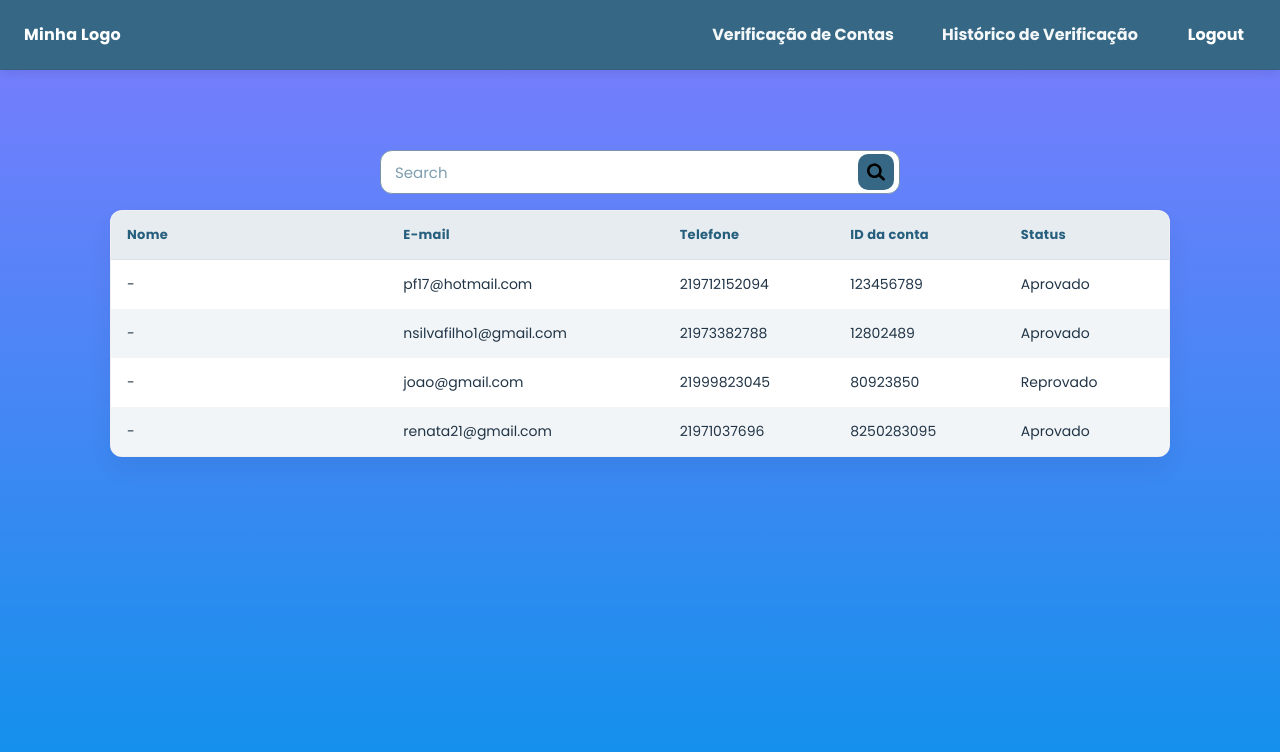
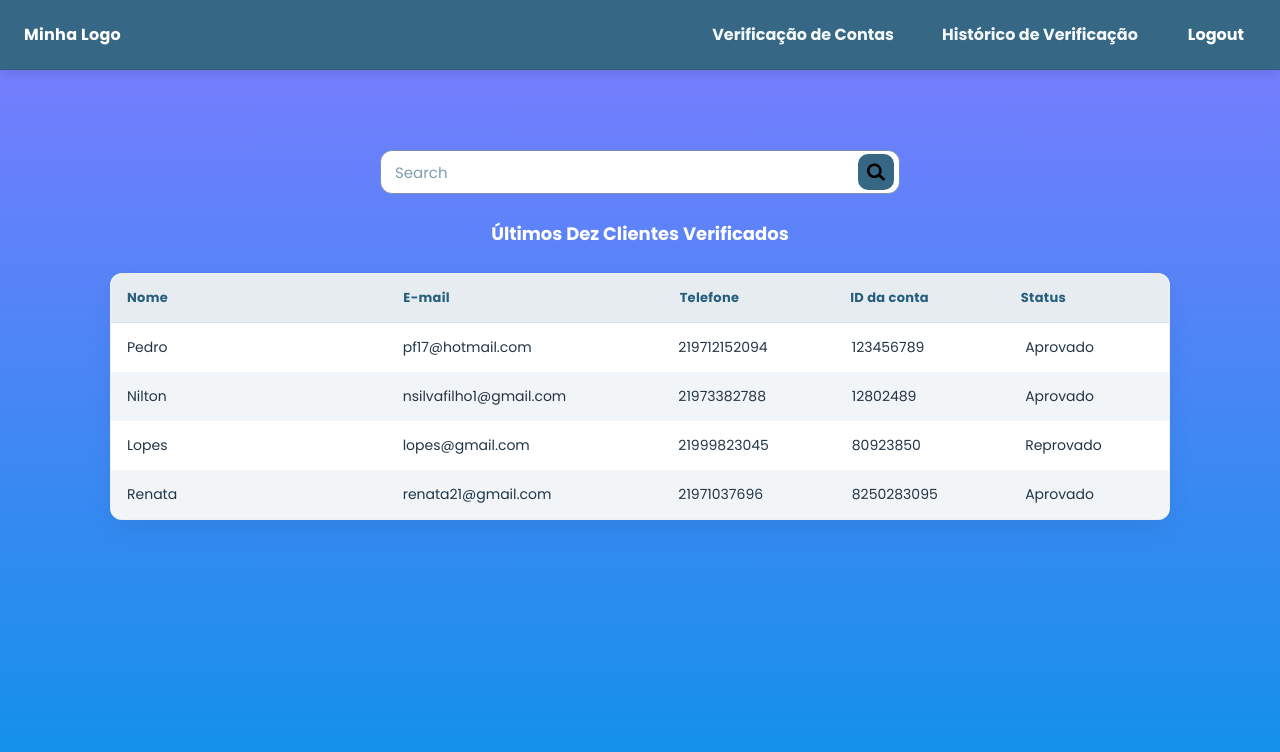
Before and after one commit to pedrosilva2604/project-solo-Pedro-FRONT_END, a React (Vite) app in the folder Gestão-Interna/: page /historico in a window 1280 px wide. Shown: the top 752 px of the page. Built offline with nearby package versions, Linux system fonts and the light colour scheme; a web font is replaced by a local one.

Commit message:
Testes de funcionalidades na página de histórico, tudo funcionando, faltando apenas as páginas de login, e começar a integração com o back-end

```diff
--- a/Gestão-Interna/src/components/SearchFilter/SearchFilter.jsx
+++ b/Gestão-Interna/src/components/SearchFilter/SearchFilter.jsx
@@ -1,13 +1,22 @@
-import React, { useState } from "react";
+import React from "react";
 import "./SearchFilter.css";
 import Lupa from "../../Assets/Lupa.svg";
 
-function SearchFilter({ onSearch }) {
-  const [search, setSearch] = useState("");
+function SearchFilter({ onSearch, value, setValue }) {
 
   const handleInputChange = (event) => {
-    setSearch(event.target.value);
-    onSearch(event.target.value);
+    setValue(event.target.value);
+  };
+
+  const handleSubmitSearch = () => {
+    onSearch(value);
+  }
+
+  const handleKeyPressSearch = (event) => {
+    if (event.key === "Enter") {
+      event.preventDefault()
+      handleSubmitSearch();
+    }
   };
 
   return (
@@ -15,12 +24,13 @@ function SearchFilter({ onSearch }) {
       <input
         type="text"
         id="Text-Search"
-        value={search}
+        value={value}
         onChange={handleInputChange}
+        onKeyDown={handleKeyPressSearch}
         placeholder="Search"
       />
 
-      <button type="submit" aria-label="Buscar">
+      <button type="submit" aria-label="Buscar" onClick={handleSubmitSearch}>
         <img src={Lupa} alt="Pesquisar" />
       </button>
     </div>
--- a/Gestão-Interna/src/pages/Historico/Historico.css
+++ b/Gestão-Interna/src/pages/Historico/Historico.css
@@ -1,13 +1,13 @@
-:root{
-  --primary:#366885;
-  --accent:#7895ac;
-  --white:#fff;
-  --dark:#265e7e;
-  --muted:#7e9eb1;
+:root {
+  --primary: #366885;
+  --accent: #7895ac;
+  --white: #fff;
+  --dark: #265e7e;
+  --muted: #7e9eb1;
 }
 
 /* wrapper da página de histórico */
-.search-bar-container{
+.search-bar-container {
   max-width: 1100px;
   margin: 80px auto 40px;
   padding: 0 20px;
@@ -17,7 +17,7 @@
 }
 
 /* bloco do filtro/busca (topo) */
-.search-filter{
+.search-filter {
   display: grid;
   gap: 12px;
   align-items: center;
@@ -25,7 +25,7 @@
 
 /* inputs e botão dentro do filtro */
 .search-filter input[type="text"],
-.search-filter input[type="search"]{
+.search-filter input[type="search"] {
   width: 100%;
   height: 40px;
   border-radius: 30px;
@@ -34,10 +34,9 @@
   color: var(--white);
   padding: 0 14px;
   font-size: 15px;
-
 }
 
-.search-filter button{
+.search-filter button {
   height: 40px;
   padding: 0 16px;
   border: none;
@@ -46,64 +45,87 @@
   color: var(--white);
   font-weight: 700;
   cursor: pointer;
-  transition: opacity .2s ease;
+  transition: opacity 0.2s ease;
 }
-.search-filter button:hover{ opacity: .85; }
+.search-filter button:hover {
+  opacity: 0.85;
+}
+
+#tenLast {
+  color: var(--white);
+  font-weight: 700;
+  overflow: hidden;
+  align-items: center;
+  justify-content: center;
+  display: flex;
+  font-size: large;
+  margin: 10px;
+}
 
 /* bloco dos resultados (lista branca separada) */
-.search-results{
+.search-results {
   background: var(--white);
   border-radius: 12px;
-  border: 1px solid rgba(0,0,0,.06);
-  box-shadow: 0 12px 24px rgba(0,0,0,.06);
+  border: 1px solid rgba(0, 0, 0, 0.06);
+  box-shadow: 0 12px 24px rgba(0, 0, 0, 0.06);
   overflow: hidden;
 }
 
 /* cabeçalho da tabela/lista */
-.search-results .results-header{
+.search-results .results-header {
   display: grid;
   grid-template-columns: 2fr 2fr 1.2fr 1.2fr 1fr; /* e-mail | nome | data | precisa confirmar | status */
   gap: 12px;
   padding: 14px 16px;
   font-weight: 700;
   font-size: 13px;
-  letter-spacing: .3px;
+  letter-spacing: 0.3px;
   color: var(--dark);
   background: color-mix(in srgb, var(--accent) 18%, var(--white));
-  border-bottom: 1px solid rgba(0,0,0,.05);
-
+  border-bottom: 1px solid rgba(0, 0, 0, 0.05);
 }
 
 /* linha de resultado */
-.search-results .results-row{
+.search-results .results-row {
   display: grid;
   grid-template-columns: 2fr 2fr 1.2fr 1.2fr 1fr;
-  gap: 12px;
+  gap: 20px;
   padding: 14px 16px;
   font-size: 14px;
   color: #213547;
 }
-.search-results .results-row:nth-child(odd){
+.search-results .results-row:nth-child(odd) {
   background: color-mix(in srgb, var(--muted) 10%, var(--white));
 }
 
 /* status badges opcionais */
-.badge{
-  display:inline-block;
-  padding:4px 10px;
+.badge {
+  display: inline-block;
+  padding: 4px 10px;
   border-radius: 999px;
   font-size: 12px;
   font-weight: 700;
 }
-.badge--ok{ background: #e8f7ee; color:#1e7e34; }
-.badge--pending{ background:#f0f5ff; color:#234ea0; }
-.badge--fail{ background:#fdecec; color:#a12626; }
+.badge--ok {
+  background: #e8f7ee;
+  color: #1e7e34;
+}
+.badge--pending {
+  background: #f0f5ff;
+  color: #234ea0;
+}
+.badge--fail {
+  background: #fdecec;
+  color: #a12626;
+}
 
 /* responsivo */
-@media (max-width: 860px){
-  .search-filter{ grid-template-columns: 1fr; }
+@media (max-width: 860px) {
+  .search-filter {
+    grid-template-columns: 1fr;
+  }
   .search-results .results-header,
-  .search-results .results-row{
+  .search-results .results-row {
     grid-template-columns: 1.6fr 1.6fr 1fr 1fr; /* esconda/condense uma coluna se quiser */
   }
 }
--- a/Gestão-Interna/src/pages/Historico/Historico.jsx
+++ b/Gestão-Interna/src/pages/Historico/Historico.jsx
@@ -1,12 +1,31 @@
-import { useState } from "react";
+import { useEffect, useState } from "react";
 import React from "react";
 import "./Historico.css";
 import SearchFilter from "../../components/SearchFilter/SearchFilter";
 
+const fakeDB = [ {
+    id: 5,
+    nome: "Nina",
+    Email: "nina70@gmail.com",
+    Telefone: "21973382788",
+    contaId: 123463636,
+    Status: "Aprovado",
+  },
+  {
+    id: 6,
+    nome: "Nunes",
+    Email: "antonionuneshotmail.com",
+    Telefone: "21973457477",
+    contaId: 1232526,
+    Status: "Reprovado",
+  },
+
+]
+
 const usuariosVerificados = [
   {
     id: 1,
-    nome: "",
+    nome: "Pedro",
     Email: "pf17@hotmail.com",
     Telefone: "219712152094",
     contaId: 123456789,
@@ -14,7 +33,7 @@ const usuariosVerificados = [
   },
   {
     id: 2,
-    nome: "",
+    nome: "Nilton",
     Email: "nsilvafilho1@gmail.com",
     Telefone: "21973382788",
     contaId: 12802489,
@@ -22,15 +41,15 @@ const usuariosVerificados = [
   },
   {
     id: 3,
-    nome: "",
-    Email: "joao@gmail.com",
+    nome: "Lopes",
+    Email: "lopes@gmail.com",
     Telefone: "21999823045",
     contaId: 80923850,
     Status: "Reprovado",
   },
   {
     id: 4,
-    nome: "",
+    nome: "Renata",
     Email: "renata21@gmail.com",
     Telefone: "21971037696",
     contaId: 8250283095,
@@ -42,28 +61,71 @@ function Historico() {
 
   const defaultName = "-"
 
-  const [data] = useState(usuariosVerificados);
-  const [filteredData, setFilteredData] = useState(usuariosVerificados);
+  const [search, setSearch] = useState("");
 
-  const handleSearch = (query) => {
-    if (!query) {
-      setFilteredData(data);
-      return;
-    }
+  const [filteredDataLocal, setFilteredDataLocal] = useState(usuariosVerificados);
 
-    const results = data.filter((item) =>
-      item.nome.toLowerCase().includes(query.toLowerCase()),
+useEffect(() => {
+
+  const query = search.toLowerCase();
+
+  if(!query) {
+    setFilteredDataLocal(usuariosVerificados);
+    return
+  }
+
+  const tenLastUsersVerified = usuariosVerificados.filter(usuarios => {
+    return (
+      usuarios.nome.toLowerCase().includes(query) ||
+      usuarios.Email.toLowerCase().includes(query)
     );
-    setFilteredData(results);
-  };
+  })
+
+  setFilteredDataLocal(tenLastUsersVerified)
+
+}, [search])
+
+
+
+const handleSearchClickOrEnter = () => {
+
+
+  const query = search.toLowerCase();
+
+  if(!query) {
+    setFilteredDataLocal(usuariosVerificados);
+    return
+  }
+
+
+  const deepSearch = fakeDB.filter(usuarios => {
+    return (
+      usuarios.nome.toLowerCase().includes(query) ||
+      usuarios.Email.toLowerCase().includes(query)
+    );
+  })
+
+
+  if(deepSearch.length > 0) {
+    setFilteredDataLocal(deepSearch);
+  } else if(!query) {
+    setFilteredDataLocal([]);
+  } else {
+    setFilteredDataLocal(filteredDataLocal)
+  }
+
+}
 
   return (
     <div className="search-bar-container">
       <div className="search-filter">
-        <SearchFilter onSearch={handleSearch} />
+        <SearchFilter value={search} setValue={setSearch} onSearch={handleSearchClickOrEnter} />
       </div>
+      <div>
+         <h2 id="tenLast">Últimos Dez Clientes Verificados</h2>
+      </div>
+
       <div className="search-results">
-        {/* só pra enxergar o bloco agora */}
         <div className="results-header">
           <span>Nome</span>
           <span>E-mail</span>
@@ -72,7 +134,7 @@ function Historico() {
           <span>Status</span>
         </div>
 
-        { filteredData.map((usuarios) => (
+        {filteredDataLocal.map((usuarios) => (
           <div className="results-row" key={usuarios.id}>
             <p>{usuarios.nome == null || usuarios.nome == "" ? defaultName : usuarios.nome}</p>
             <p>{usuarios.Email == null || usuarios.Email == "" ? defaultName : usuarios.Email}</p>
```
